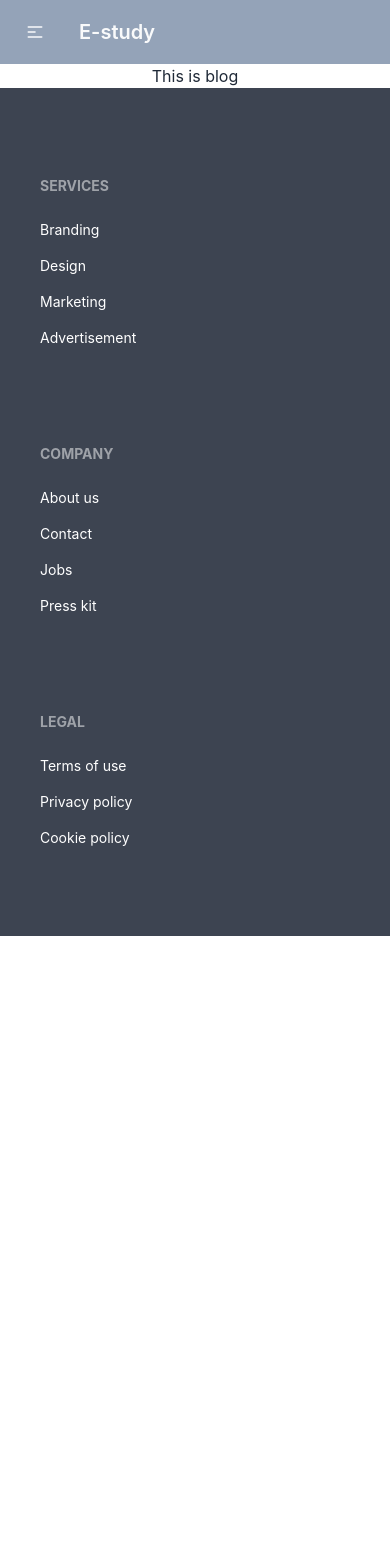
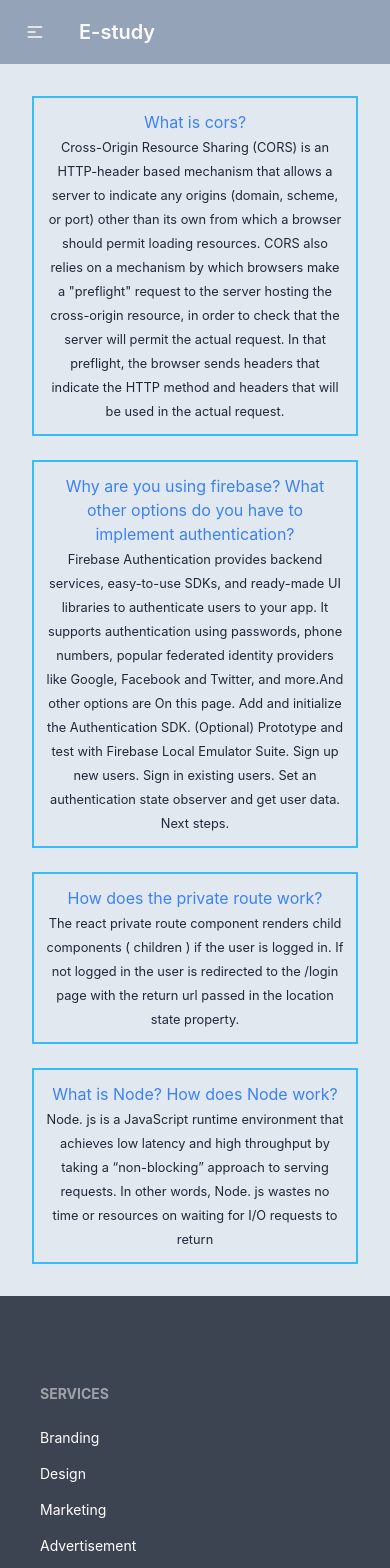
Before and after one commit to etikona/e-study, a React (Create React App) app: page /blog in a window 390 px wide. Shown: the top 1568 px of the page. Before the commit the page ends 936 px from the top, so only its background shows below. Built offline with nearby package versions, Linux system fonts and the light colour scheme; no server answers.

Commit message:
responsive blog site ready

```diff
--- a/src/Pages/Blog.js
+++ b/src/Pages/Blog.js
@@ -2,8 +2,46 @@ import React from 'react';
 
 const Blog = () => {
     return (
-        <div>
-            <h2>This is blog</h2>
+        <div className='grid sm:grid-cols-1 md:grid-cols-2  p-5 bg-slate-200'>
+            <div className='border-2 border-sky-400 m-3 p-3'>
+                <h3 className='text-blue-500'>
+                    What is cors?
+                </h3>
+                <p>
+                    <small>
+                        Cross-Origin Resource Sharing (CORS) is an HTTP-header based mechanism that allows a server to indicate any origins (domain, scheme, or port) other than its own from which a browser should permit loading resources. CORS also relies on a mechanism by which browsers make a "preflight" request to the server hosting the cross-origin resource, in order to check that the server will permit the actual request. In that preflight, the browser sends headers that indicate the HTTP method and headers that will be used in the actual request.
+                    </small>
+                </p>
+            </div>
+            <div className='border-2 border-sky-400 m-3 p-3'>
+                <h3 className='text-blue-500'> Why are you using firebase? What other options do you have to implement authentication?</h3>
+                <p><small>
+                    Firebase Authentication provides backend services, easy-to-use SDKs, and ready-made UI libraries to authenticate users to your app. It supports authentication using passwords, phone numbers, popular federated identity providers like Google, Facebook and Twitter, and more.And other options are On this page.
+                    Add and initialize the Authentication SDK.
+                    (Optional) Prototype and test with Firebase Local Emulator Suite.
+                    Sign up new users.
+                    Sign in existing users.
+                    Set an authentication state observer and get user data.
+                    Next steps.
+                </small></p>
+            </div>
+
+            <div className='border-2 border-sky-400 m-3 p-3'>
+                <h3 className='text-blue-500'>
+                How does the private route work?
+                </h3>
+                <p><small>
+                The react private route component renders child components ( children ) if the user is logged in. If not logged in the user is redirected to the /login page with the return url passed in the location state property.
+                    </small></p>
+            </div>
+            <div className='border-2 border-sky-400 m-3 p-3'>
+                <h3 className='text-blue-500'>
+                What is Node? How does Node work?
+                </h3>
+                <p><small>
+                Node. js is a JavaScript runtime environment that achieves low latency and high throughput by taking a “non-blocking” approach to serving requests. In other words, Node. js wastes no time or resources on waiting for I/O requests to return
+                    </small></p>
+            </div>
         </div>
     );
 };
--- a/src/Pages/Checkout.js
+++ b/src/Pages/Checkout.js
@@ -1,11 +1,12 @@
 import React from 'react';
 
-const Checkout = () => {
+const Checkout = ({name}) => {
+
     return (
       <div className='bg-slate-200 p-5'>
           <div className='m-24 '>
             <h2 className='text-6xl p-5 font-semibold sm:font-normal text-green-600'>Congratulations!</h2>
-            <p className='text-4xl p-5 font-medium text-green-600'>You have enroll this course successfully.</p>
+            <p className='text-4xl p-5 font-medium text-green-600'>You have enroll {name} successfully.</p>
         </div>
       </div>
     );
--- a/src/Pages/CourseDetails.js
+++ b/src/Pages/CourseDetails.js
@@ -5,10 +5,11 @@ import Pdf from "react-to-pdf";
 // import ReactToPdf from "react-to-pdf"
 import { ArrowDownTrayIcon } from '@heroicons/react/24/solid'
 import { useRef } from 'react';
+import Checkout from './Checkout';
 
 const CourseDetails = () => {
     const course = useLoaderData();
-    const {name, price, about} = course;
+    const {name, price, about, img} = course;
    const exampleRef = useRef();
     return (
         <div className='bg-slate-200 p-5'>
@@ -21,7 +22,7 @@ const CourseDetails = () => {
 
     <Pdf targetRef={exampleRef} filename="code-example.pdf">
         {({ toPdf }) => <button onClick={toPdf}>
-        <ArrowDownTrayIcon style={{width: 10}}></ArrowDownTrayIcon>
+        <ArrowDownTrayIcon style={{width: 20}}></ArrowDownTrayIcon>
             </button>}
       </Pdf>
       </div>
@@ -30,9 +31,13 @@ const CourseDetails = () => {
 
   </div>
     <p className='font-medium text-purple-600'>Price: {price}</p><font></font>
+    <img className='h-40 w-50' src={img} alt=""  />
     <p ref={exampleRef} >{about}</p><font></font>
     <div className="card-actions justify-end"><font></font>
-    <Link to='/checkout' className='btn btn-slate-600 w-full'>Get Access </Link>
+    <Link to='/checkout' className='btn btn-slate-600 w-full'>
+       Get Access
+
+         </Link>
 
 
     </div><font></font>
--- a/src/Pages/Login.js
+++ b/src/Pages/Login.js
@@ -2,6 +2,7 @@ import { GithubAuthProvider, GoogleAuthProvider } from 'firebase/auth';
 import React, { useContext, useState } from 'react';
 import { Link, Navigate, useLocation, useNavigate } from 'react-router-dom';
 import { AuthContext } from '../contexts/UserContext';
+import { ArrowDownTrayIcon } from '@heroicons/react/24/solid';
 
 import './Login.css'
 const Login = () => {
@@ -76,8 +77,8 @@ const Login = () => {
                 </div>
                 <input className='btn-submit' type="submit" value="Login" />
             </form>
-            <button onClick={Google} className='outline outline-offset-2 outline-2 my-3'>continue with Google</button>
-            <button onClick={Github} className='outline outline-offset-2 outline-2 my-3'>continue with Github</button>
+            <button   onClick={Google} className='outline px-2  outline-offset-2 outline-2 my-3'>continue with Google</button>
+            <button  onClick={Github} className='outline  px-2 outline-offset-2 outline-2 my-3'>continue with Github</button>
             <p className='err-text'>{error}</p>
             <p><Link to='/register' className='blue-300'>create a new account</Link></p>
         </div>
```
